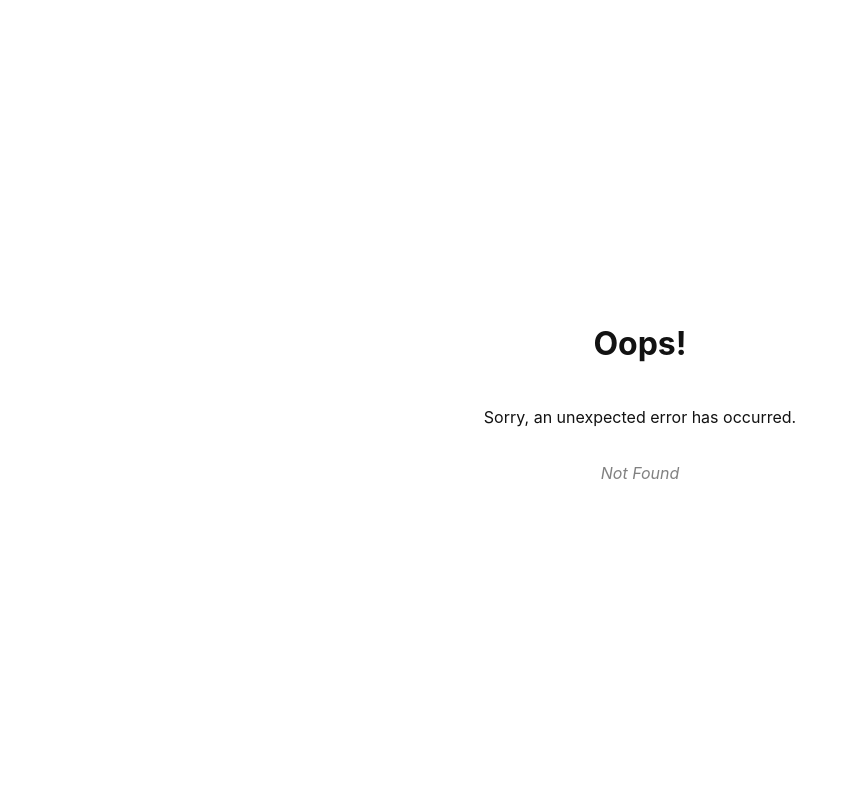
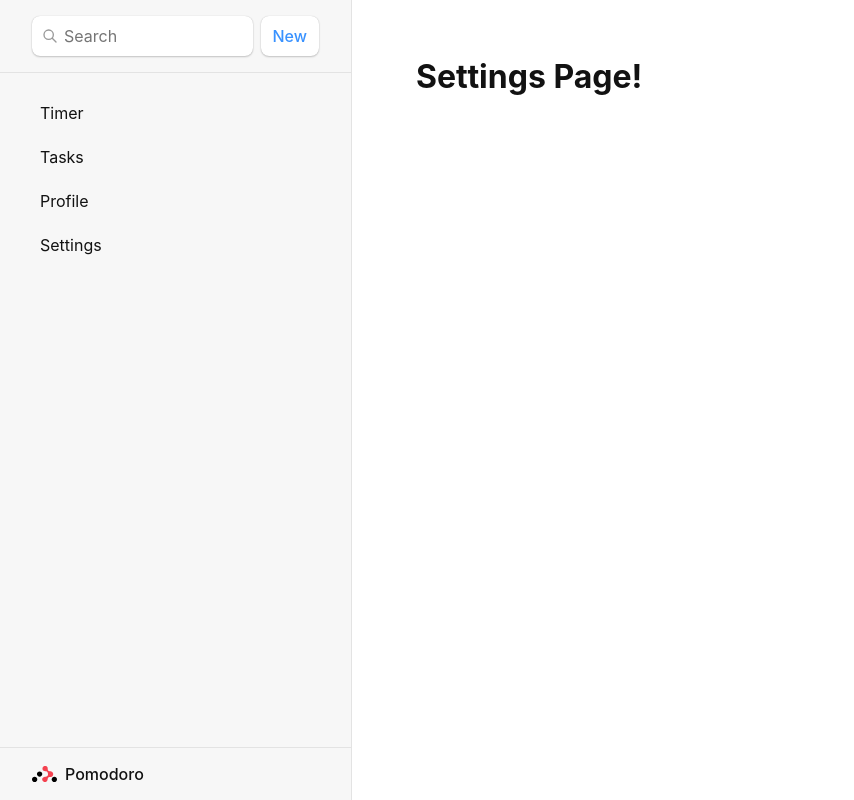
Before and after one commit to hsunami10/pomodoro, a React (Vite) app in the folder frontend/: page /settings in a window 1280 px wide. Before the commit this address had no page. Shown: the whole page, without its empty margins (0-854 px from the left). Built offline with nearby package versions, Linux system fonts and the light colour scheme.

Commit message:
add basic routes

```diff
--- a/frontend/src/App.tsx
+++ b/frontend/src/App.tsx
@@ -1,8 +1,9 @@
 import { useState } from 'react';
 
+import reactLogo from '@assets/react.svg';
+
 /* eslint-disable import/no-unresolved */
-import reactLogo from '@assets/react.svg'; //! TODO: Shows import/no-unresolved error in IDE but not terminal
-import viteLogo from '/vite.svg'; // TODO: Figure out how to use public paths with ESLint
+import viteLogo from '/vite.svg';
 /* eslint-enable import/no-unresolved */
 
 function App() {
--- /dev/null
+++ b/frontend/src/pages/profile/ProfilePage.tsx
@@ -0,0 +1,9 @@
+const ProfilePage = () => {
+  return (
+    <>
+      <h1>Profile Page!</h1>
+    </>
+  );
+};
+
+export default ProfilePage;
--- /dev/null
+++ b/frontend/src/pages/settings/SettingsPage.tsx
@@ -0,0 +1,9 @@
+const SettingsPage = () => {
+  return (
+    <>
+      <h1>Settings Page!</h1>
+    </>
+  );
+};
+
+export default SettingsPage;
--- /dev/null
+++ b/frontend/src/pages/tasks/TasksPage.tsx
@@ -0,0 +1,9 @@
+const TasksPage = () => {
+  return (
+    <>
+      <h1>Tasks Page!</h1>
+    </>
+  );
+};
+
+export default TasksPage;
--- a/frontend/src/routes/root.tsx
+++ b/frontend/src/routes/root.tsx
@@ -1,3 +1,5 @@
+import { Outlet } from 'react-router-dom';
+
 const Root = () => {
   return (
     <>
@@ -25,6 +27,9 @@ const Root = () => {
               <a href={`/timer`}>Timer</a>
             </li>
             <li>
+              <a href={`/tasks`}>Tasks</a>
+            </li>
+            <li>
               <a href={`/profile`}>Profile</a>
             </li>
             <li>
@@ -33,7 +38,9 @@ const Root = () => {
           </ul>
         </nav>
       </div>
-      <div id="detail"></div>
+      <div id="detail">
+        <Outlet />
+      </div>
     </>
   );
 };
--- a/frontend/tsconfig.json
+++ b/frontend/tsconfig.json
@@ -14,6 +14,7 @@
       "@/*": ["src/*"],
       "@assets/*": ["src/assets/*"],
       "@components/*": ["src/components/*"],
+      "@pages/*": ["src/pages/*"],
       "@routes/*": ["src/routes/*"]
     },
 
--- a/frontend/vite.config.ts
+++ b/frontend/vite.config.ts
@@ -12,6 +12,7 @@ export default defineConfig({
       '@': resolve(__dirname, './src'),
       '@assets': resolve(__dirname, './src/assets'),
       '@components': resolve(__dirname, './src/components'),
+      '@pages': resolve(__dirname, './src/pages'),
       '@routes': resolve(__dirname, './src/routes'),
     },
   },
```
Also changed, not shown: frontend/src/main.tsx (+22 -0 lines), frontend/.eslintrc.yml, 1 other file (tests, documents, lock files or other folders).
